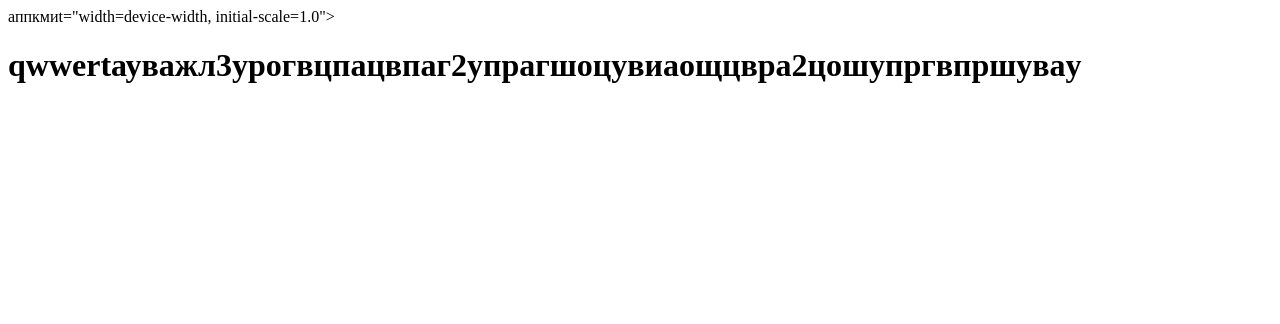
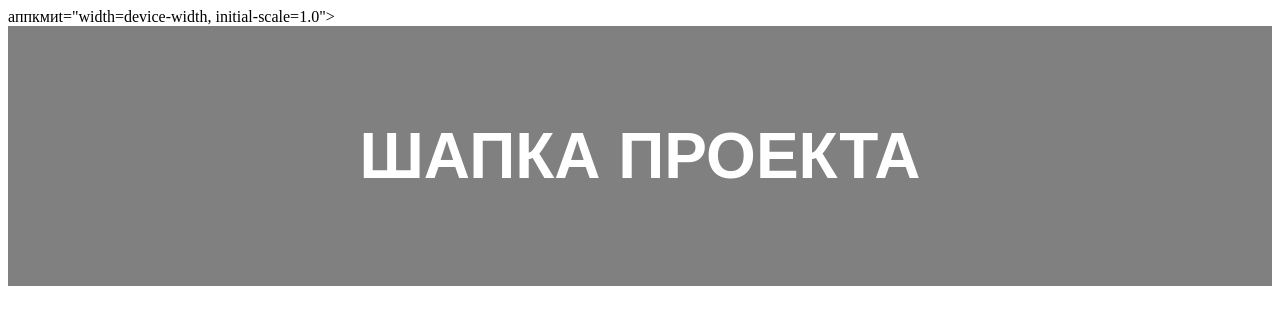
Before and after one commit to Mihail777-svg/remote-test, a plain HTML site: page index.html in a window 1280 px wide. Drawn offline with Linux system fonts and the light colour scheme.

Commit message:
Header ready

```diff
--- a/index.html
+++ b/index.html
@@ -4,10 +4,13 @@
 <head>
     <meta charset="UTF-8">аппкмиt="width=device-width, initial-scale=1.0">
     <title>Document</title>
+    <link rel="stylesheet" href="main.css">
 </head>
 
 <body>
-    <h1>qwwertауважл3урогвцпацвпаг2упрагшоцувиаощцвра2цошупргвпршуваy</h1>
+    <header class="header">
+        <h1>ШАПКА ПРОЕКТА</h1>
+    </header>
 </body>
 
 </html>
--- a/main.css
+++ b/main.css
@@ -0,0 +1,8 @@
+.header{
+    padding: 50px 100px;
+    text-align: center;
+    background:grey;
+    font-size: 32px;
+    font-family: sans-serif;
+    color: white;
+}
```
